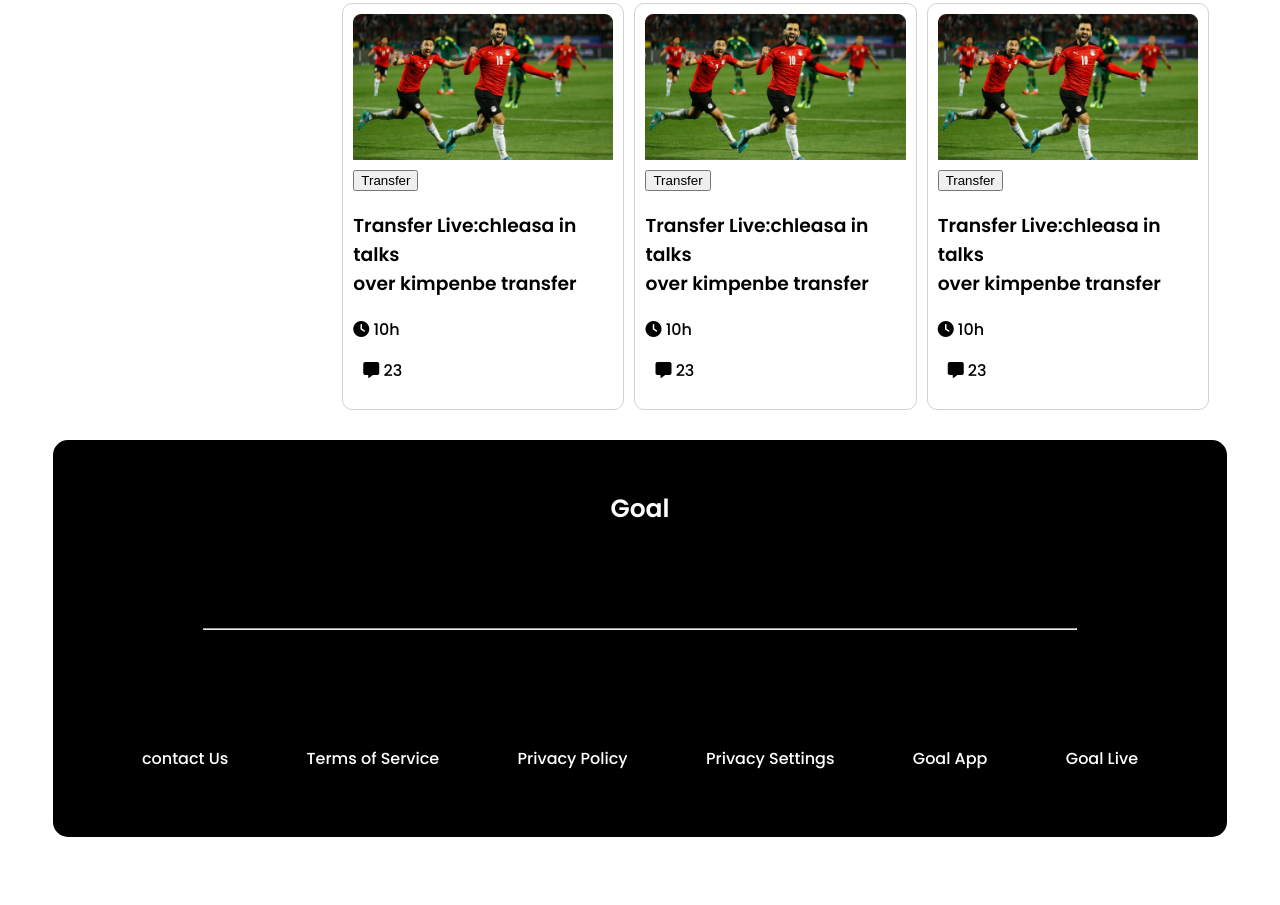
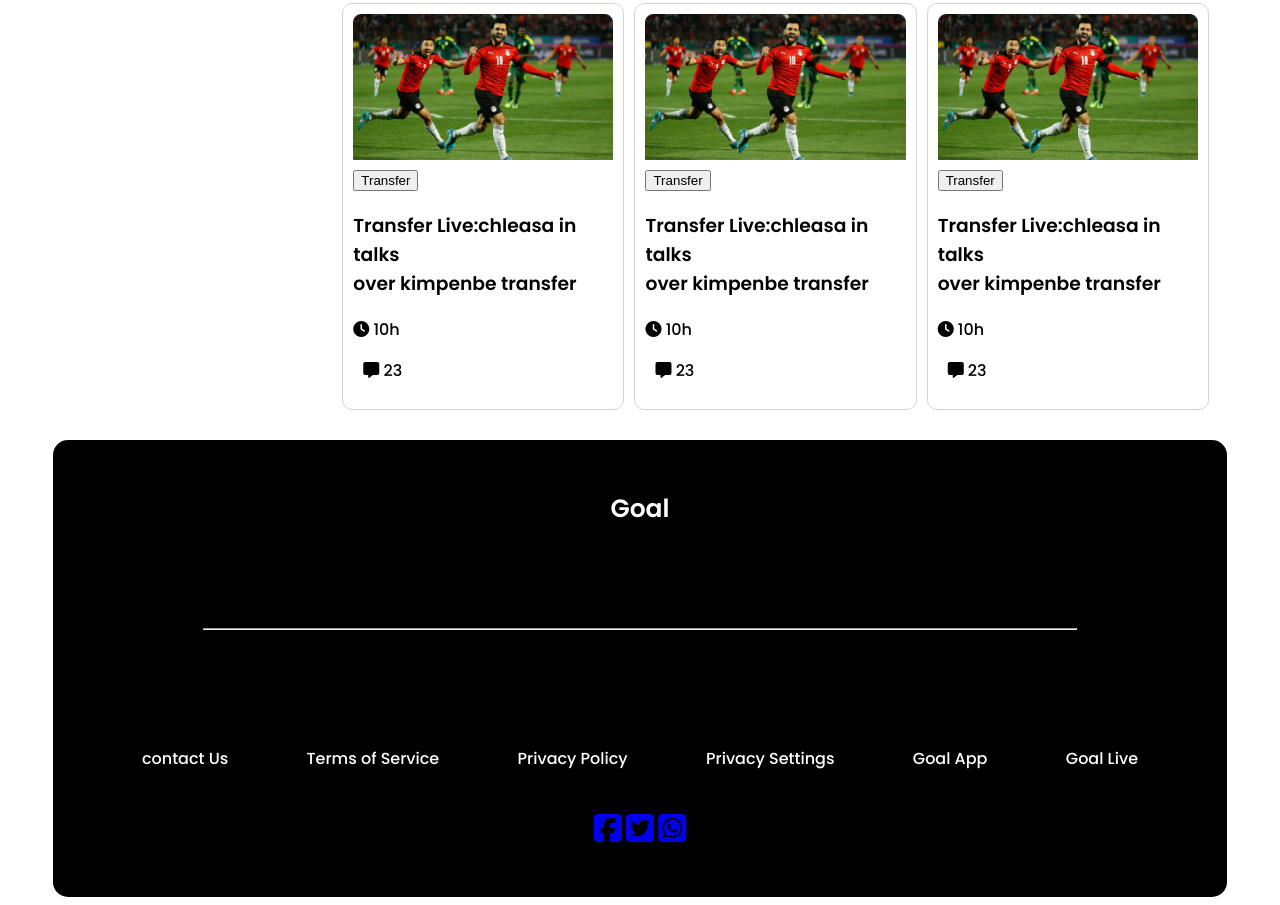
Before and after one commit to Fahima92/Assignment2-repository, a plain HTML site: page index.html in a window 1280 px wide. Shown: the part 888-1793 px from the top of the page. Before the commit the page ends 1733 px from the top, so only its background shows below. Drawn offline with Linux system fonts and the light colour scheme.

Commit message:
socia link added

```diff
--- a/index.html
+++ b/index.html
@@ -133,13 +133,11 @@
             <span>
                 <p>Goal Live</p>
             </span>
-
-
-
-
-
-
         </span>
+        <br>
+        <a href="https://www.facebook.com/" target="_blank"><i class="fa-brands fa-facebook-square"></i></a>
+        <a href="https://twitter.com/?lang=en" target="_blank"><i class="fa-brands fa-twitter-square"></i></a>
+        <a href="https://web.whatsapp.com/" target="_blank"><i class="fa-brands fa-whatsapp-square"></i></a>
 
     </footer>
 </body>
--- a/style.css
+++ b/style.css
@@ -123,6 +123,12 @@ footer p {
     justify-content: space-around;
 }
 
+.fa-facebook-square,
+.fa-twitter-square,
+.fa-whatsapp-square {
+    font-size: 2em;
+}
+
 /*mobile view*/
 @media screen and (max-width:576px) {
     .flexible-display {
```
